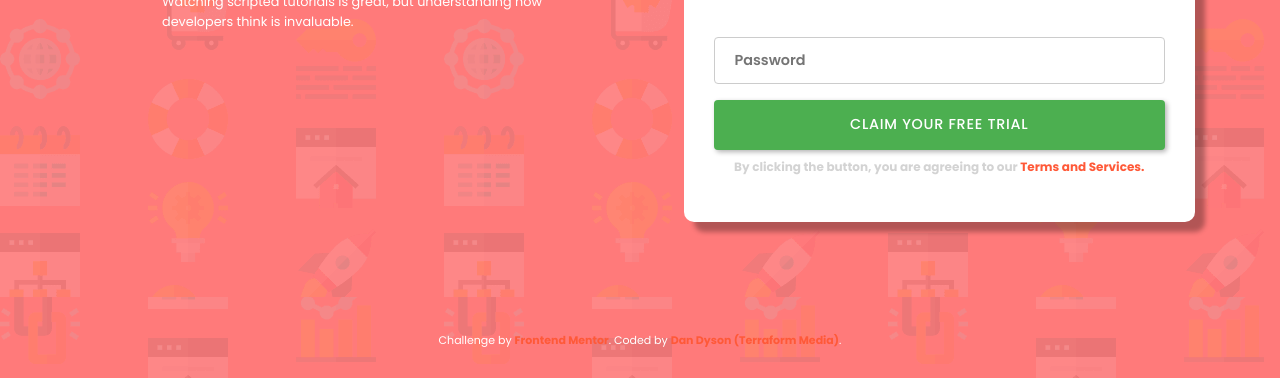
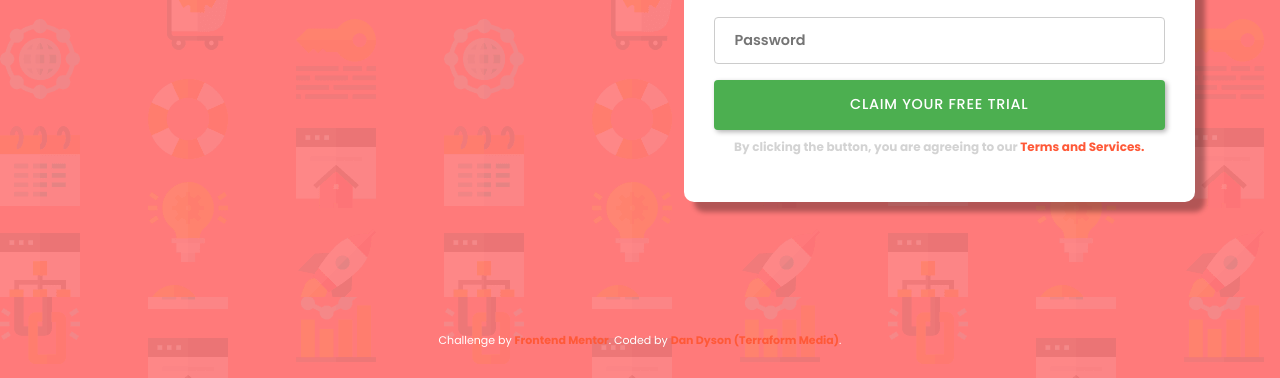
Before and after one commit to dandyson/responsivesignupform, a plain HTML site: page index.html in a window 1280 px wide. Shown: the part 503-881 px from the top of the page. Drawn offline with nearby package versions, Linux system fonts and the light colour scheme.

Commit message:
Updated margins

```diff
--- a/style.css
+++ b/style.css
@@ -16,7 +16,7 @@ body {
 
 .row {
   position: relative;
-  top: 120px;
+  top: 100px;
 }
 
 .col {
@@ -28,7 +28,7 @@ body {
 
 #textSection {
   color: white;
-  margin: 15% 0 0 5%;
+  margin: 12% 0 0 5%;
   text-align: left;
 }
 
```
